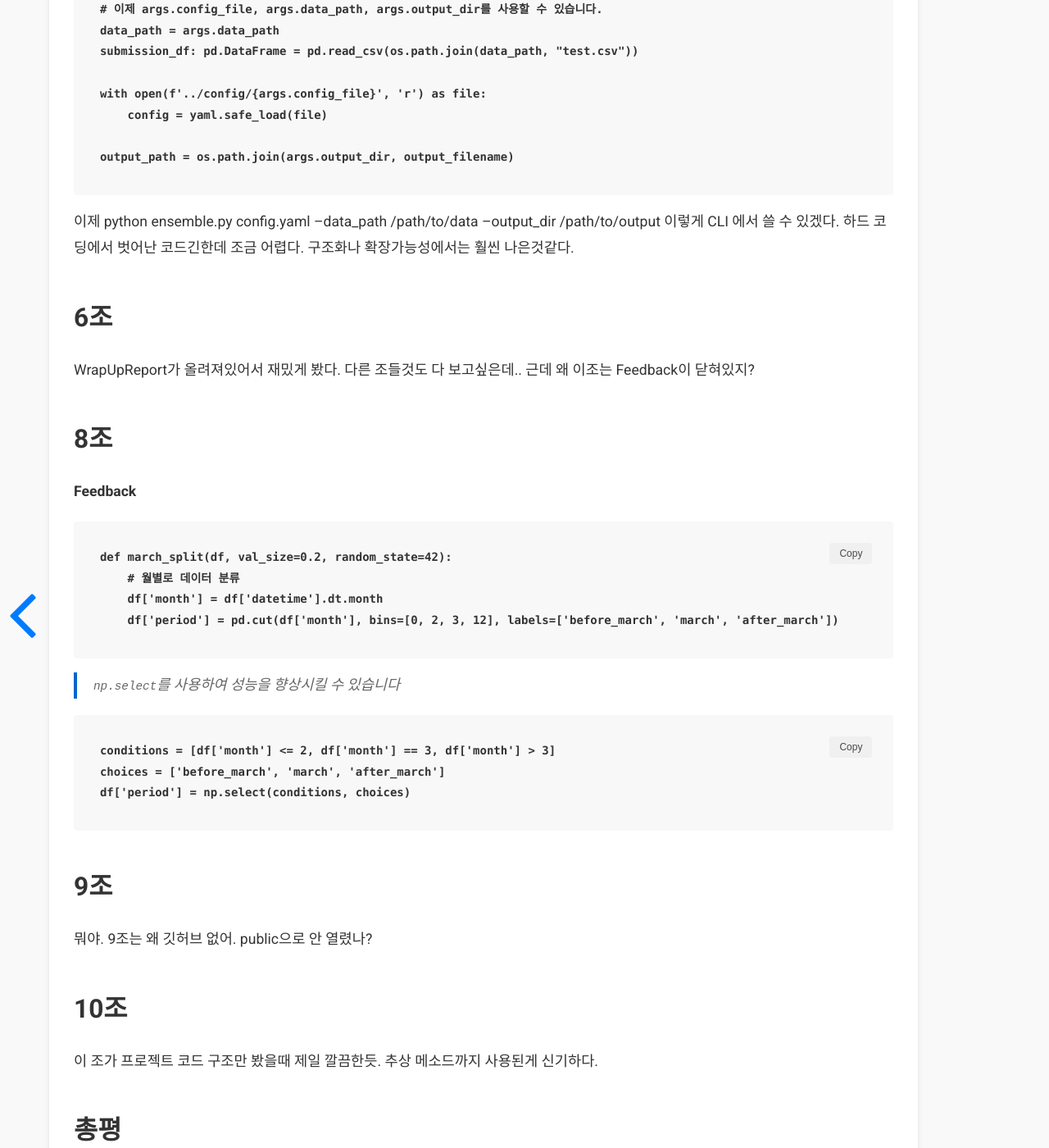
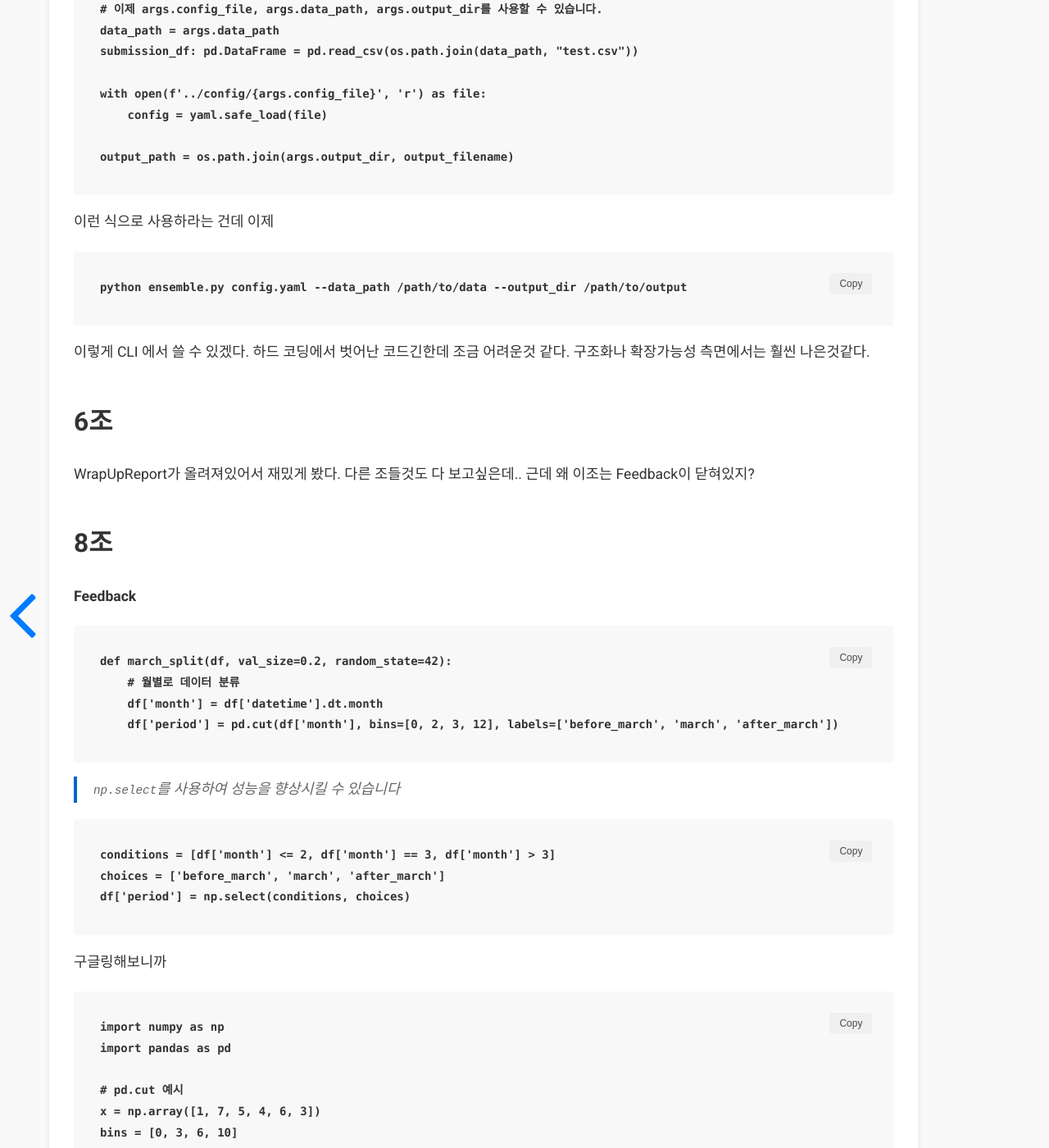
Before and after one commit to ardkyer/ardkyer.github.io, a Jekyll site: the page built from _posts/2024-10-13- 프로젝트1 다른 조 코드 리뷰 & 인사이트.md, in a window 1280 px wide and 1400 px high, scrolled down 6760 px. Shown: the whole window at 82% size. Built offline with Jekyll 4.4.1, drawn with Linux system fonts in a browser that asks for light colours; nearby versions of some CDN libraries; comment, search, counter and statistics services are not loaded; some of the changed text lies outside the part shown.

Commit message:
Add blog post

````diff
--- a/_posts/2024-10-13- 프로젝트1 다른 조 코드 리뷰 & 인사이트.md
+++ b/_posts/2024-10-13- 프로젝트1 다른 조 코드 리뷰 & 인사이트.md
@@ -220,7 +220,7 @@ if len(sys.argv) < 2:
 >
 > - 참고 문서: https://greeksharifa.github.io/references/2019/02/12/argparse-usage/
 
-얘도 하드코딩이라서 피드백받은건 이해했는데 argparser를 이해하지 못했다.
+얘도 하드코딩이라서 피드백받은건 이해했는데 argparser이라는걸 처음 들어봐서 이해하지 못했다.
 
 ```
 import argparse
@@ -244,7 +244,13 @@ with open(f'../config/{args.config_file}', 'r') as file:
 output_path = os.path.join(args.output_dir, output_filename)
 ```
 
-이제 python ensemble.py config.yaml --data_path /path/to/data --output_dir /path/to/output 이렇게 CLI 에서 쓸 수 있겠다. 하드 코딩에서 벗어난 코드긴한데 조금 어렵다. 구조화나 확장가능성에서는 훨씬 나은것같다.
+이런 식으로 사용하라는 건데 이제
+
+```
+python ensemble.py config.yaml --data_path /path/to/data --output_dir /path/to/output
+```
+
+이렇게 CLI 에서 쓸 수 있겠다. 하드 코딩에서 벗어난 코드긴한데 조금 어려운것 같다. 구조화나 확장가능성 측면에서는 훨씬 나은것같다.
 
 ## 6조
 
@@ -269,6 +275,33 @@ choices = ['before_march', 'march', 'after_march']
 df['period'] = np.select(conditions, choices)
 ```
 
+구글링해보니까
+
+```
+import numpy as np
+import pandas as pd
+
+# pd.cut 예시
+x = np.array([1, 7, 5, 4, 6, 3])
+bins = [0, 3, 6, 10]
+labels = ['Low', 'Medium', 'High']
+result = pd.cut(x, bins, labels=labels)
+print(result)
+
+# np.select 예시
+x = np.arange(6)
+condlist = [x<3, x>3]
+choicelist = [x, x**2]
+result = np.select(condlist, choicelist, 42)
+print(result)
+
+```
+
+- pd.cut: 구간을 지정하여 데이터 분류
+- np.select: 조건을 지정하여 데이터 분류
+
+np.select는 벡터화되어있어서 속도가 더 빠르단다.
+
 ## 9조
 
 뭐야. 9조는 왜 깃허브 없어. public으로 안 열렸나?
````
Also changed, not shown: other parts of _posts/2024-10-13- 프로젝트1 다른 조 코드 리뷰 & 인사이트.md (+3 -3 lines), _posts/2024-10-13- knn모델.md (added, +51 -0 lines).
